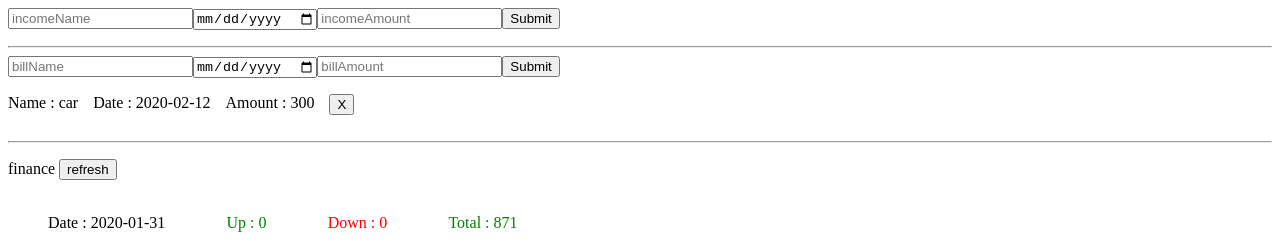
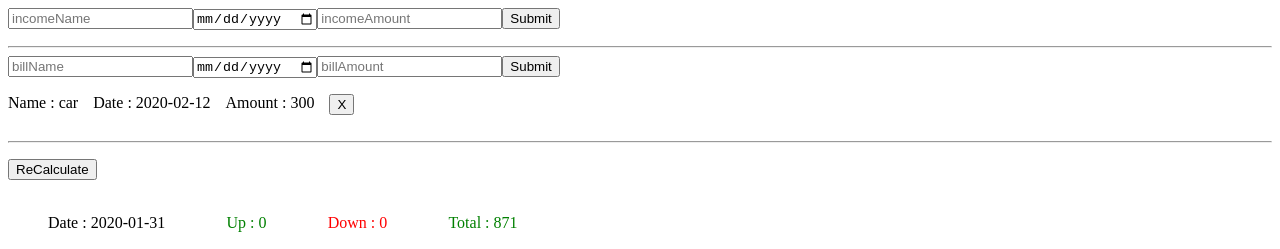
Before and after one commit to apelico/finance-app, an Angular app: page / in a window 1280 px wide. Shown: the top 249 px of the page. Built offline with nearby package versions, Linux system fonts and the light colour scheme.

Commit message:
1 file modified

```diff
--- a/src/app/finance/finance.component.html
+++ b/src/app/finance/finance.component.html
@@ -4,8 +4,7 @@
 <hr>
 
 <p>
-	finance
-	<input type="button" value='refresh' (click)="updateList()">
+	<input type="button" value='ReCalculate' (click)="updateList()">
 </p> <br>
 
 	<div *ngFor="let daily of dailyFinance">
```
